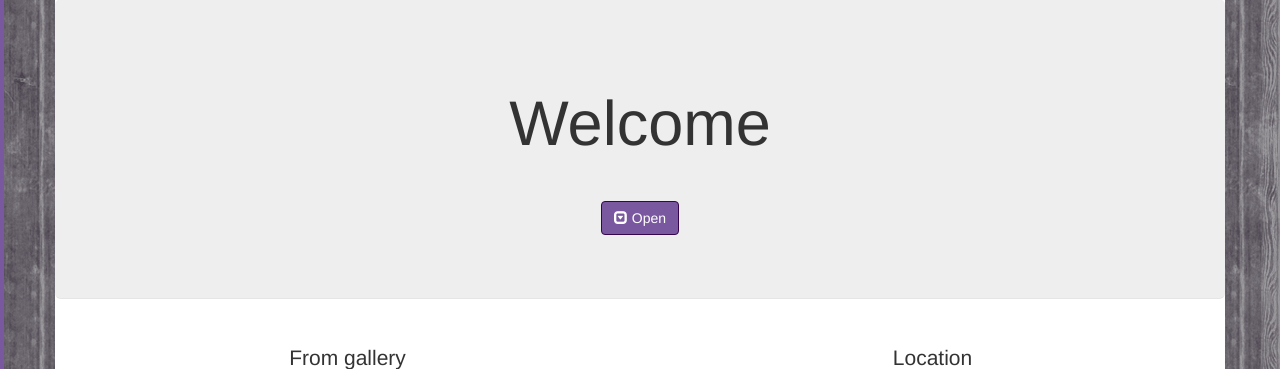
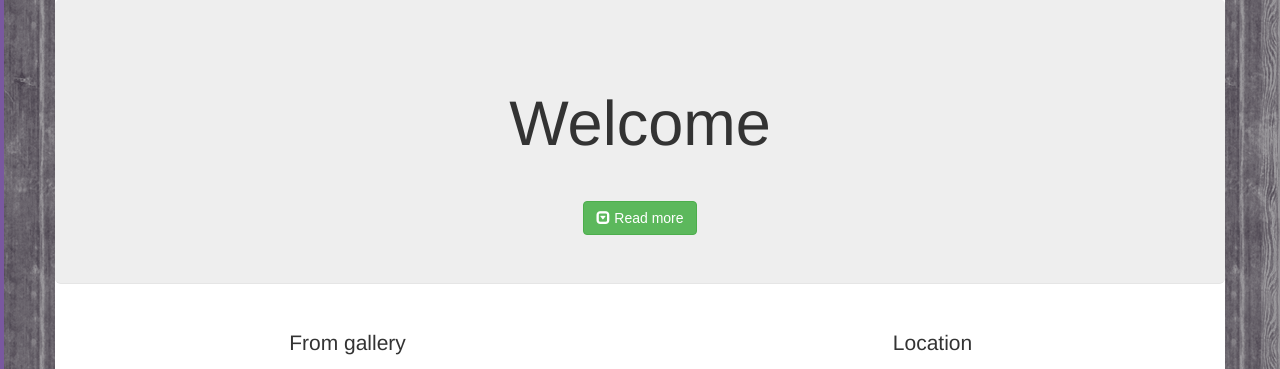
Before and after one commit to stefanstankov/bglandmarks, a PHP site: page /index.php in a window 1280 px wide. Shown: the part 94-463 px from the top of the page. Run offline with PHP 8.4, Linux system fonts and the light colour scheme; some libraries are stand-ins or nearby versions.

Commit message:
adding togle

```diff
--- a/includes/footer.php
+++ b/includes/footer.php
@@ -79,10 +79,10 @@ $("#menu-toggle").on("click", function(e){
 <script>
 $(document).ready(function(){
   $("#demo").on("hide.bs.collapse", function(){
-    $(".btn").html('<span class="glyphicon glyphicon-collapse-down"></span> Open');
+    $(".btn").html('<span class="glyphicon glyphicon-collapse-down"></span> Read more');
   });
   $("#demo").on("show.bs.collapse", function(){
-    $(".btn").html('<span class="glyphicon glyphicon-collapse-up"></span> Close');
+    $(".btn").html('<span class="glyphicon glyphicon-collapse-up"></span> Read less');
   });
 });
 </script>
--- a/index.php
+++ b/index.php
@@ -13,9 +13,9 @@
         <div id="demo" class="collapse">
         <?= ABOUT_BG;?>
         </div>
-          <p class="text-center"><a href="#" class="btn btn-primary" role="button" data-toggle="collapse" data-target="#demo">
-      <span class="glyphicon glyphicon-collapse-down"></span> Open
-      </a></p>
+        <button type="button" class="btn btn-success" data-toggle="collapse" data-target="#demo">
+    <span class="glyphicon glyphicon-collapse-down"></span> Read more
+  </button>
       </div>
       </div>
       </div>
```
